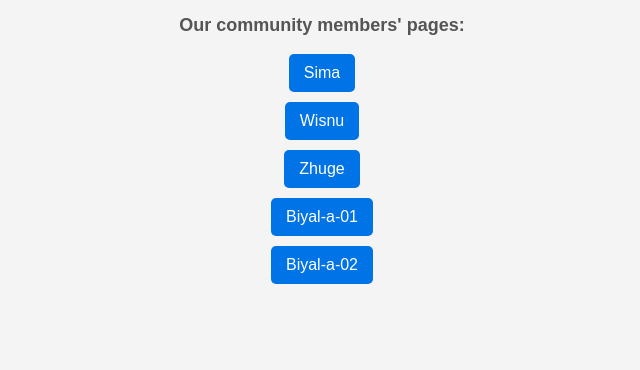
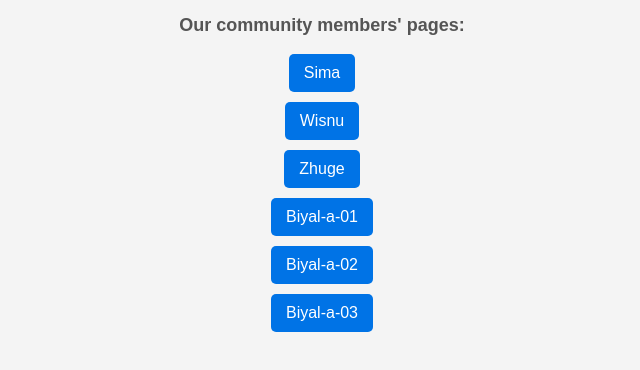
Before and after one commit to wisnuops/geelongcoders, a plain HTML site: page index.html in a window 1280 px wide. Shown: the part 124-494 px from the top of the page, without its empty margins (318-958 px from the left). Drawn offline with Linux system fonts and the light colour scheme.

Commit message:
Update index.html

```diff
--- a/index.html
+++ b/index.html
@@ -56,6 +56,7 @@
         <li><a href="/zhuge/">Zhuge</a></li>
         <li><a href="/biyal-a-01/">Biyal-a-01</a></li>
         <li><a href="/biyal-a-02/">Biyal-a-02</a></li>
+        <li><a href="/biyal-a-03/">Biyal-a-03</a></li>
     </ol>
 
 </body>
```
